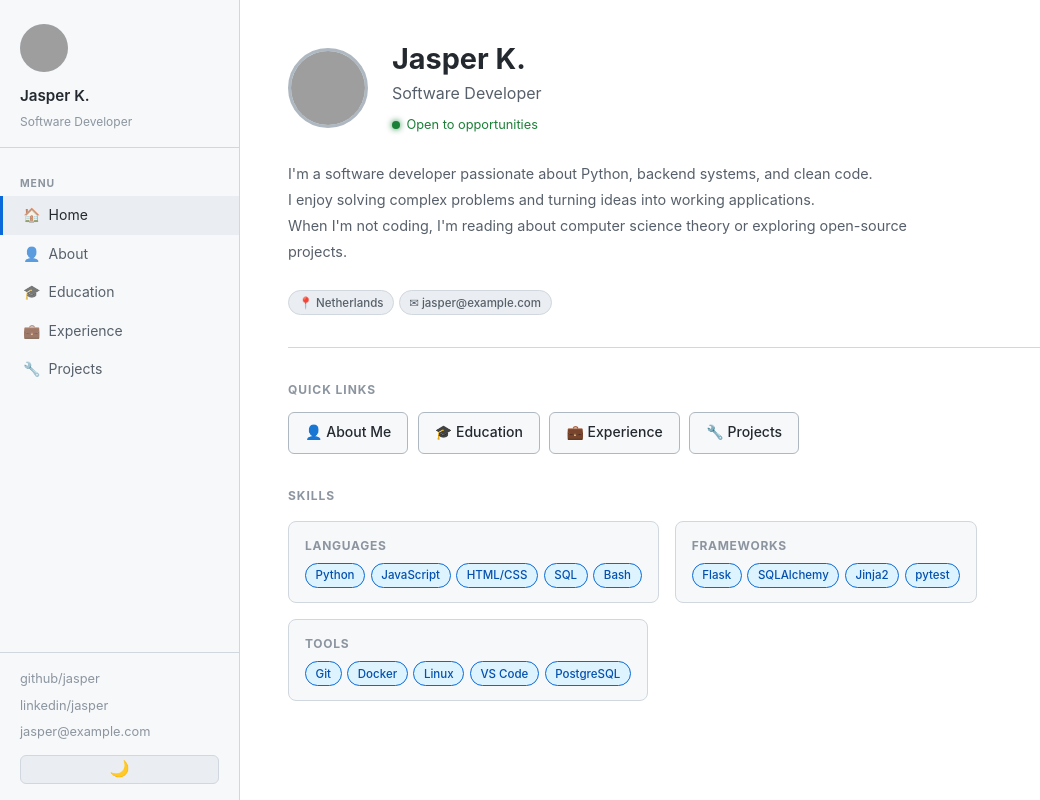
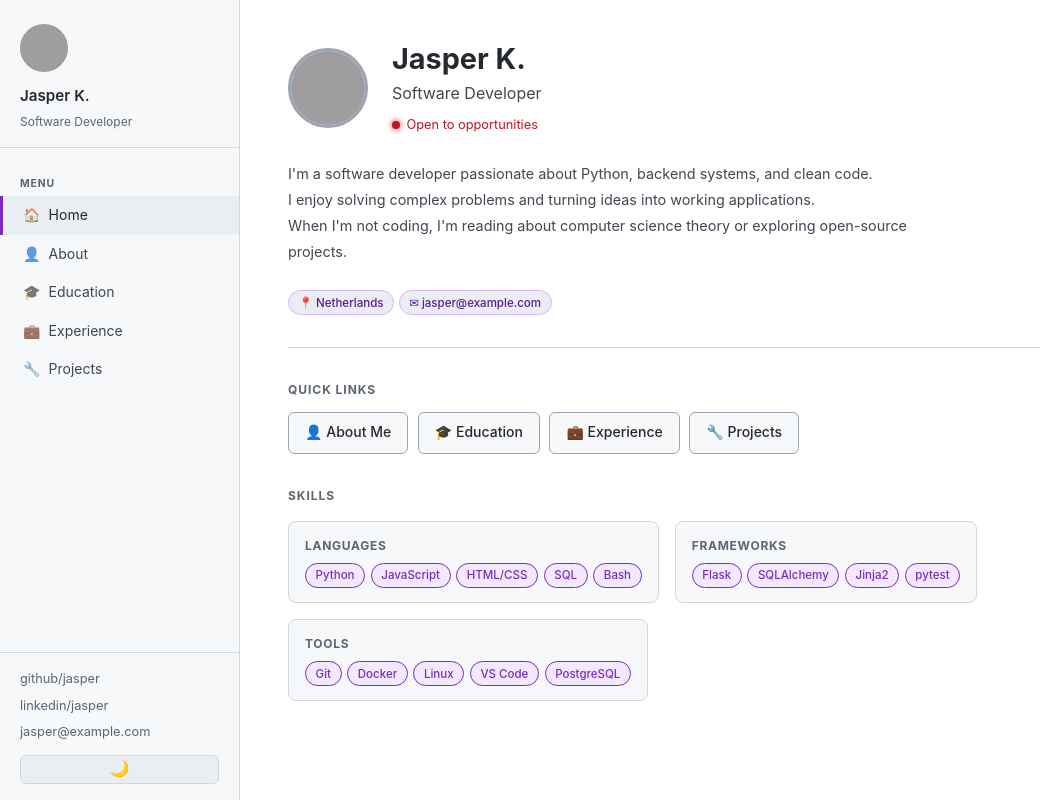
Before and after one commit to JasperK04/website, a Flask app: page / in a window 1280 px wide. Shown: the whole page, without its empty margins (0-1040 px from the left). Run offline with Flask 3, Linux system fonts and the light colour scheme; grey boxes are pictures that could not be loaded.

Commit message:
update color scheme

```diff
--- a/static/css/colors.css
+++ b/static/css/colors.css
@@ -26,30 +26,30 @@
   /* --- Borders --- */
   --border-subtle: #21262d;
   --border-muted:  #30363d;
-  --border-active: #388bfd;
+  --border-active: #b565f2;
 
   /* --- Text --- */
   --text-primary:    #e6edf3;
   --text-secondary:  #8b949e;
   --text-muted:      #6e7681;
-  --text-link:       #58a6ff;
-  --text-link-hover: #79c0ff;
+  --text-link:       #c77dff;
+  --text-link-hover: #e0aaff;
 
   /* --- Accent / brand --- */
-  --accent:        #388bfd;
-  --accent-hover:  #1f6feb;
-  --accent-subtle: #1f3a5f;
+  --accent:        #c77dff;
+  --accent-hover:  #a55eea;
+  --accent-subtle: #3b1f4a;
 
   /* --- Status --- */
-  --success:  #3fb950;
-  --warning:  #d29922;
-  --danger:   #f85149;
-  --info:     #79c0ff;
+  --success:  #ff6b6b;
+  --warning:  #ff8fab;
+  --danger:   #ff4d6d;
+  --info:     #c77dff;
 
   /* --- Tag / badge --- */
   --tag-bg:     #21262d;
-  --tag-text:   #8b949e;
-  --tag-border: #30363d;
+  --tag-text:   #c3b3ff;
+  --tag-border: #4a345f;
 
   /* --- Sidebar --- */
   --sidebar-bg:    #0d1117;
@@ -68,15 +68,15 @@
   /* ------------------------------------------------------------------ */
   /* Syntax highlighting                                                  */
   /* ------------------------------------------------------------------ */
-  --syn-keyword:   #ff7b72;   /* def, class, if, for, return … */
-  --syn-string:    #a5d6ff;   /* "hello", 'world', """docstrings""" */
-  --syn-comment:   #8b949e;   /* # comment */
-  --syn-number:    #79c0ff;   /* 42, 3.14, 0xff */
-  --syn-operator:  #ff7b72;   /* +, -, =, ==, (, ) … */
-  --syn-builtin:   #ffa657;   /* print, len, range … */
-  --syn-decorator: #d2a8ff;   /* @property, @app.route … */
+  --syn-keyword:   #ff6b6b;   /* def, class, if, for, return … */
+  --syn-string:    #e0aaff;   /* "hello", 'world', """docstrings""" */
+  --syn-comment:   #9a8c98;   /* # comment */
+  --syn-number:    #ff8fab;   /* 42, 3.14, 0xff */
+  --syn-operator:  #ff6b6b;   /* +, -, =, ==, (, ) … */
+  --syn-builtin:   #c77dff;   /* print, len, range … */
+  --syn-decorator: #a55eea;   /* @property, @app.route … */
   --syn-name:      #e6edf3;   /* regular identifiers */
-  --syn-error:     #f85149;   /* tokenization errors */
+  --syn-error:     #ff4d6d;   /* tokenization errors */
 
   /* Line number gutter */
   --syn-lineno-bg:     #161b22;
@@ -103,31 +103,31 @@
 
   /* --- Borders --- */
   --border-subtle: #d0d7de;
-  --border-muted:  #afb8c1;
-  --border-active: #0969da;
+  --border-muted:  #9aa4b2;
+  --border-active: #7b2cbf;
 
   /* --- Text --- */
   --text-primary:    #24292f;
-  --text-secondary:  #57606a;
-  --text-muted:      #8c959f;
-  --text-link:       #0969da;
-  --text-link-hover: #0550ae;
+  --text-secondary:  #3f4751;
+  --text-muted:      #5b6672;
+  --text-link:       #7b2cbf;
+  --text-link-hover: #5a189a;
 
   /* --- Accent / brand --- */
-  --accent:        #0969da;
-  --accent-hover:  #0550ae;
-  --accent-subtle: #ddf4ff;
+  --accent:        #7b2cbf;
+  --accent-hover:  #5a189a;
+  --accent-subtle: #f2e9ff;
 
   /* --- Status --- */
-  --success:  #1a7f37;
-  --warning:  #9a6700;
-  --danger:   #cf222e;
-  --info:     #0550ae;
+  --success:  #c1121f;
+  --warning:  #ff758f;
+  --danger:   #a4133c;
+  --info:     #7b2cbf;
 
   /* --- Tag / badge --- */
   --tag-bg:     #eaeef2;
-  --tag-text:   #57606a;
-  --tag-border: #d0d7de;
+  --tag-text:   #5a189a;
+  --tag-border: #d3b7ff;
 
   /* --- Sidebar --- */
   --sidebar-bg:    #f6f8fa;
@@ -146,15 +146,15 @@
   /* ------------------------------------------------------------------ */
   /* Syntax highlighting (GitHub Light palette)                           */
   /* ------------------------------------------------------------------ */
-  --syn-keyword:   #cf222e;   /* def, class, if, for, return … */
-  --syn-string:    #0a3069;   /* strings */
-  --syn-comment:   #6e7781;   /* # comment */
-  --syn-number:    #0550ae;   /* numbers */
-  --syn-operator:  #cf222e;   /* operators */
-  --syn-builtin:   #953800;   /* print, len, range … */
-  --syn-decorator: #8250df;   /* @property, @app.route … */
+  --syn-keyword:   #c1121f;   /* def, class, if, for, return … */
+  --syn-string:    #7b2cbf;   /* strings */
+  --syn-comment:   #8c7a90;   /* # comment */
+  --syn-number:    #ff758f;   /* numbers */
+  --syn-operator:  #c1121f;   /* operators */
+  --syn-builtin:   #5a189a;   /* print, len, range … */
+  --syn-decorator: #9d4edd;   /* @property, @app.route … */
   --syn-name:      #24292f;   /* regular identifiers */
-  --syn-error:     #cf222e;   /* tokenization errors */
+  --syn-error:     #a4133c;   /* tokenization errors */
 
   /* Line number gutter */
   --syn-lineno-bg:     #f6f8fa;
```
Also changed, not shown: other parts of static/css/colors.css (+23 -23 lines).
